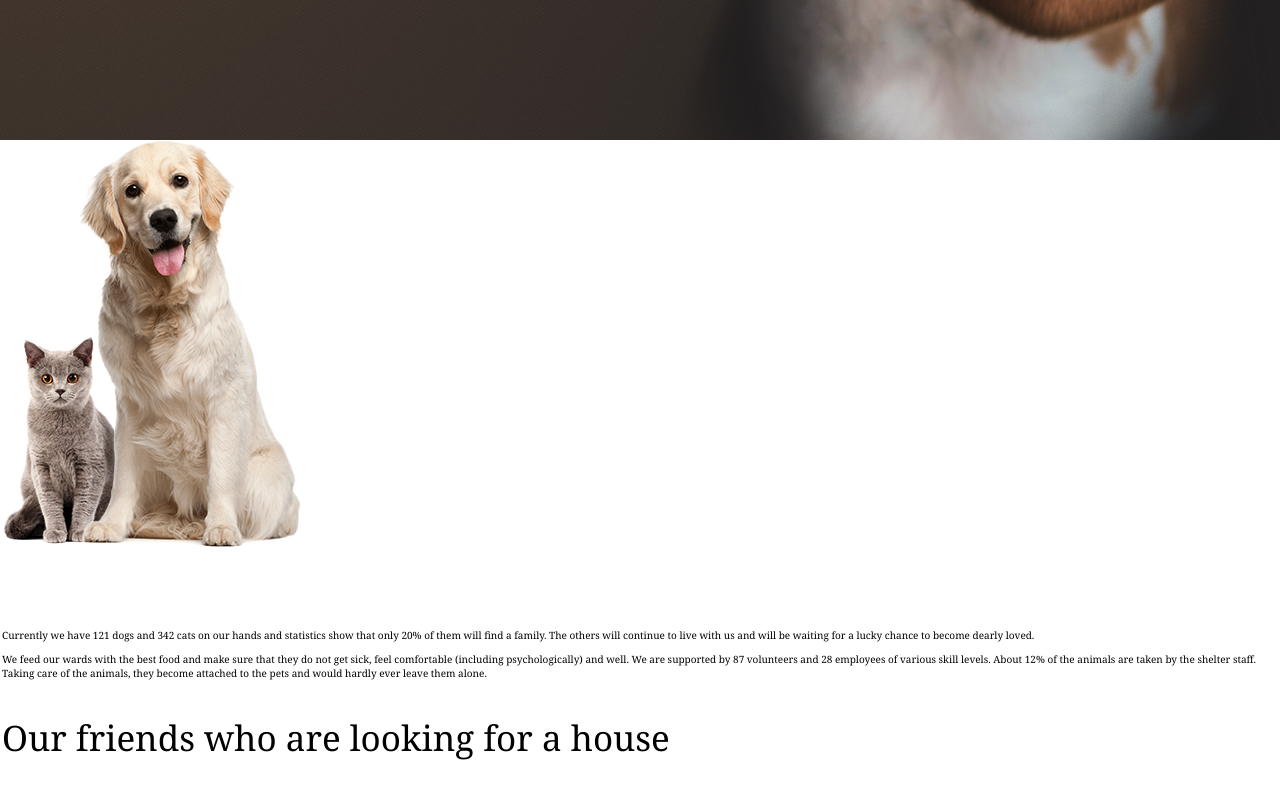
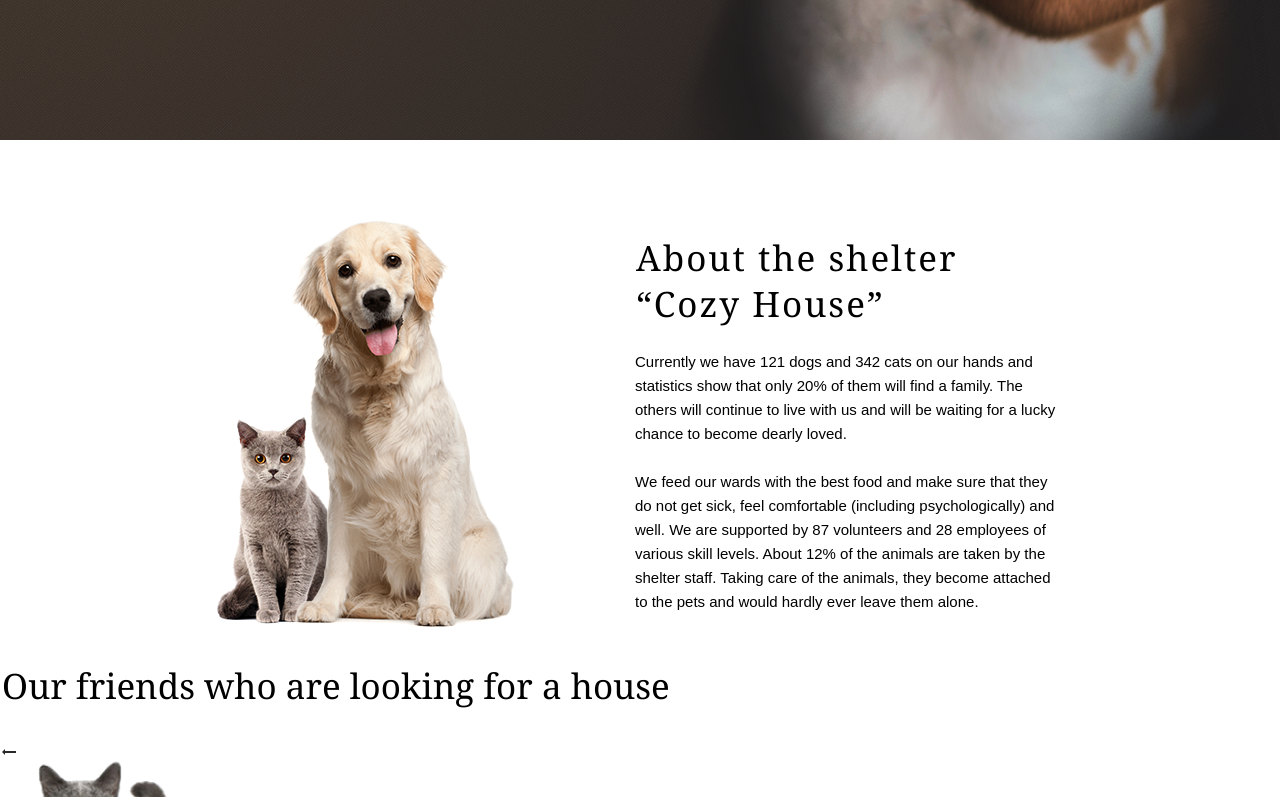
Before and after one commit to Dianakove32/shelter, a website: page index.html in a window 1280 px wide. Shown: the part 763-1560 px from the top of the page. Drawn offline with Linux system fonts and the light colour scheme.

Commit message:
feat add block about

```diff
--- a/index.html
+++ b/index.html
@@ -34,10 +34,10 @@
       </div>
     </section>
     <section class="about">
-      <div class="wrapper">
-        <img src="./src/img/about-pets.png" alt="" />
+      <div class="wrapper about__wrapper">
+        <img src="./src/img/about-pets.png" class="about__img" />
         <div class="about__content">
-          <h2 class="about__title">About the shelter “Cozy House”</h2>
+          <h3 class="about__title">About the shelter “Cozy House”</h3>
           <p class="about__text">
             Currently we have 121 dogs and 342 cats on our hands and statistics
             show that only 20% of them will find a family. The others will
--- a/src/sass/base/_base.scss
+++ b/src/sass/base/_base.scss
@@ -17,7 +17,7 @@ h2{
 
   }
   h3{
-    @include font($size:3.5rem, $height: 4.5rem)
+    @include font($size:3.5rem, $height: 130%)
   }
   h4{
     @include font($size:2rem, $height: 2.3rem)
--- a/src/sass/components/_about.scss
+++ b/src/sass/components/_about.scss
@@ -0,0 +1,31 @@
+.about__wrapper{
+    display: flex;
+    justify-content: center;
+
+
+}
+.about__content{
+    max-width: 430px;
+    display: flex;
+    flex-direction: column;
+    margin-top: 94px;
+    margin-left: 120px;
+
+}
+.about__title{
+    max-width: 370px;
+    letter-spacing: 0.2rem;
+   margin: 0;
+   margin-top: 1px;
+    margin-left: 1px;
+
+}
+.about__img{
+    margin-top: 80px;
+}
+.about__text{
+    font-family: Arial, Helvetica, sans-serif;
+    @include font($size:1.5rem, $height: 160%);
+    margin: 0;
+    margin-top: 24px;
+}
```
Also changed, not shown: src/sass/style.css, 1 other file.
